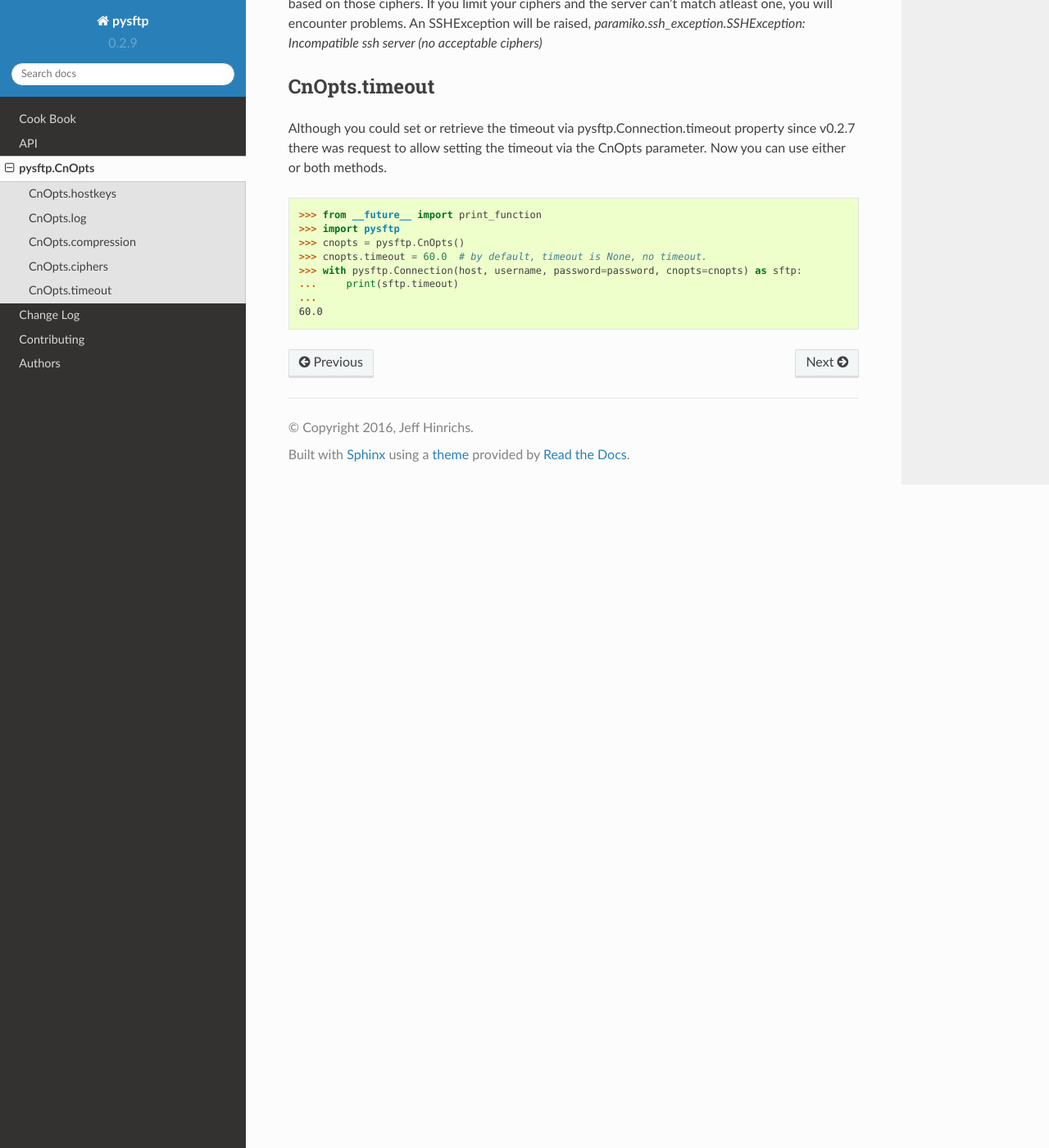
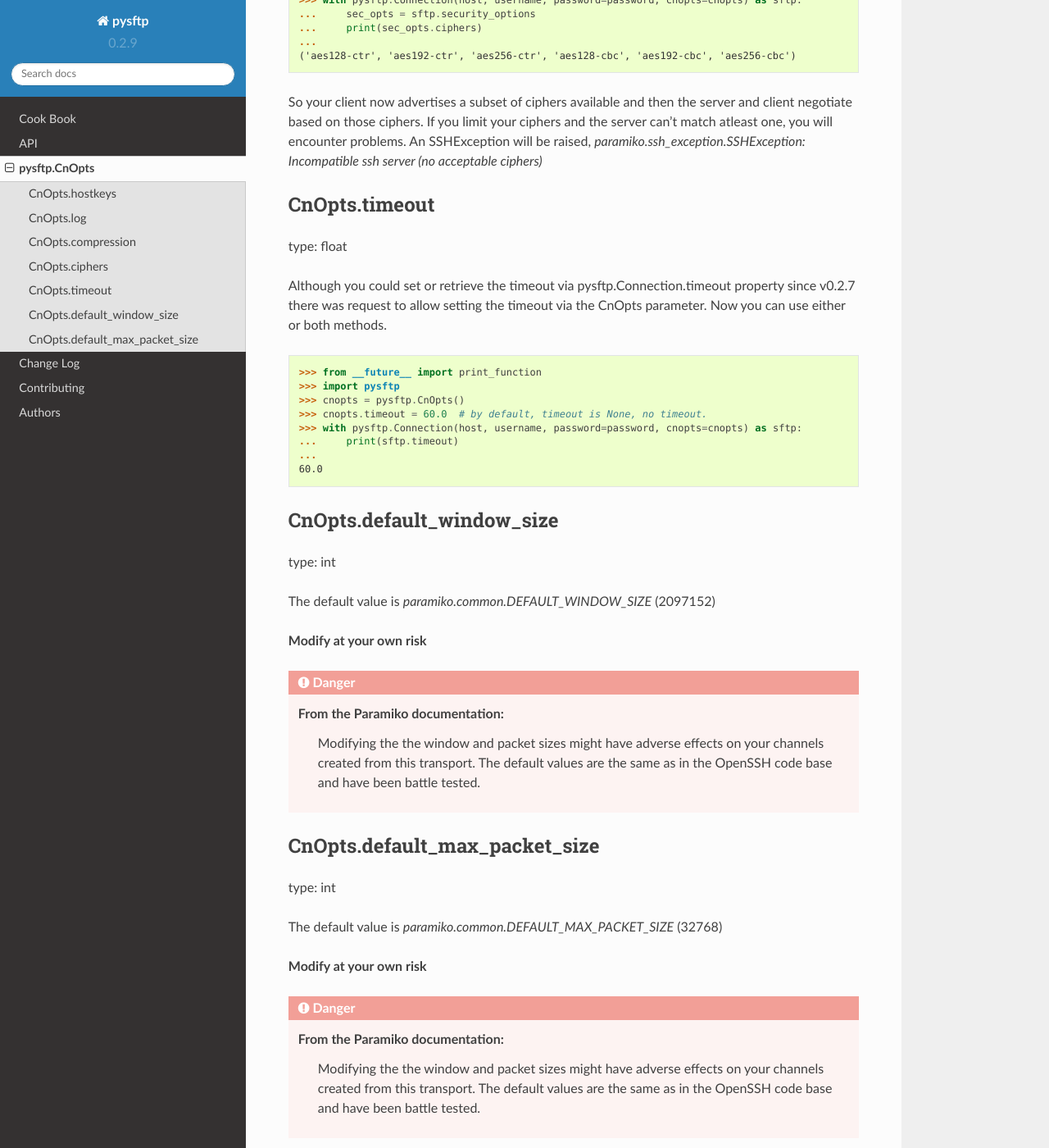
Before and after one commit to sailfish009/pysftp, a Sphinx documentation site: the page built from docs/cnopts.rst, in a window 1280 px wide and 1400 px high, scrolled down 3849 px. Shown: the whole window at 82% size. Built offline with Sphinx 7.4.7 and the Read the Docs theme 2.0.0, drawn with Linux system fonts in a browser that asks for light colours; some of the changed text lies outside the part shown.

Commit message:
allow user to modify default_window_size and default_max_packet_size. Closes issue #91 (a7dc443)

```diff
--- a/docs/changes.rst
+++ b/docs/changes.rst
@@ -11,11 +11,13 @@ Change Log
   * added CnOpts.timeout - can now set time timeout in the .Connection method
     instead of using the .Connection.timeout property.  Usage is
     interchangeable. (issue #85)
+  * added `CnOpts.default_window_size` and `CnOpts.default_max_packet_size`.
+    (issue #91)
 
 * 0.2.9 (released 2016-07-04)
 
   * bugfix: correctly implement hostcheck. Now, be default pysftp will verify
-    the host. See :attr:`pysftp.CnOpts.hostkeys`
+    the host. See `pysftp.CnOpts.hostkeys`
   * added :meth:`pysftp.Connection.remote_server_key` - used to retrieve the
     remote hosts server key.
   * added support for enabling compression, ``compression`` (J. Kruth)
--- a/docs/cnopts.rst
+++ b/docs/cnopts.rst
@@ -225,6 +231,8 @@ ssh server (no acceptable ciphers)`
 
 CnOpts.timeout
 --------------
+type: float
+
 Although you could set or retrieve the timeout via pysftp.Connection.timeout
 property since v0.2.7 there was request to allow setting the timeout via the
 CnOpts parameter.  Now you can use either or both methods.
@@ -239,3 +247,31 @@ CnOpts parameter.  Now you can use either or both methods.
     ...     print(sftp.timeout)
     ...
     60.0
+
+CnOpts.default_window_size
+--------------------------
+type: int
+
+The default value is `paramiko.common.DEFAULT_WINDOW_SIZE` (2097152)
+
+**Modify at your own risk**
+
+.. danger::
+    From the Paramiko documentation:
+        Modifying the the window and packet sizes might have adverse effects on your
+        channels created from this transport. The default values are the same as in the
+        OpenSSH code base and have been battle tested.
+
+CnOpts.default_max_packet_size
+------------------------------
+type: int
+
+The default value is `paramiko.common.DEFAULT_MAX_PACKET_SIZE` (32768)
+
+**Modify at your own risk**
+
+.. danger::
+    From the Paramiko documentation:
+        Modifying the the window and packet sizes might have adverse effects on your
+        channels created from this transport. The default values are the same as in the
+        OpenSSH code base and have been battle tested.
```
Also changed, not shown: other parts of docs/cnopts.rst (+6 -0 lines), pysftp/__init__.py (+11 -1 lines), 4 other files.
